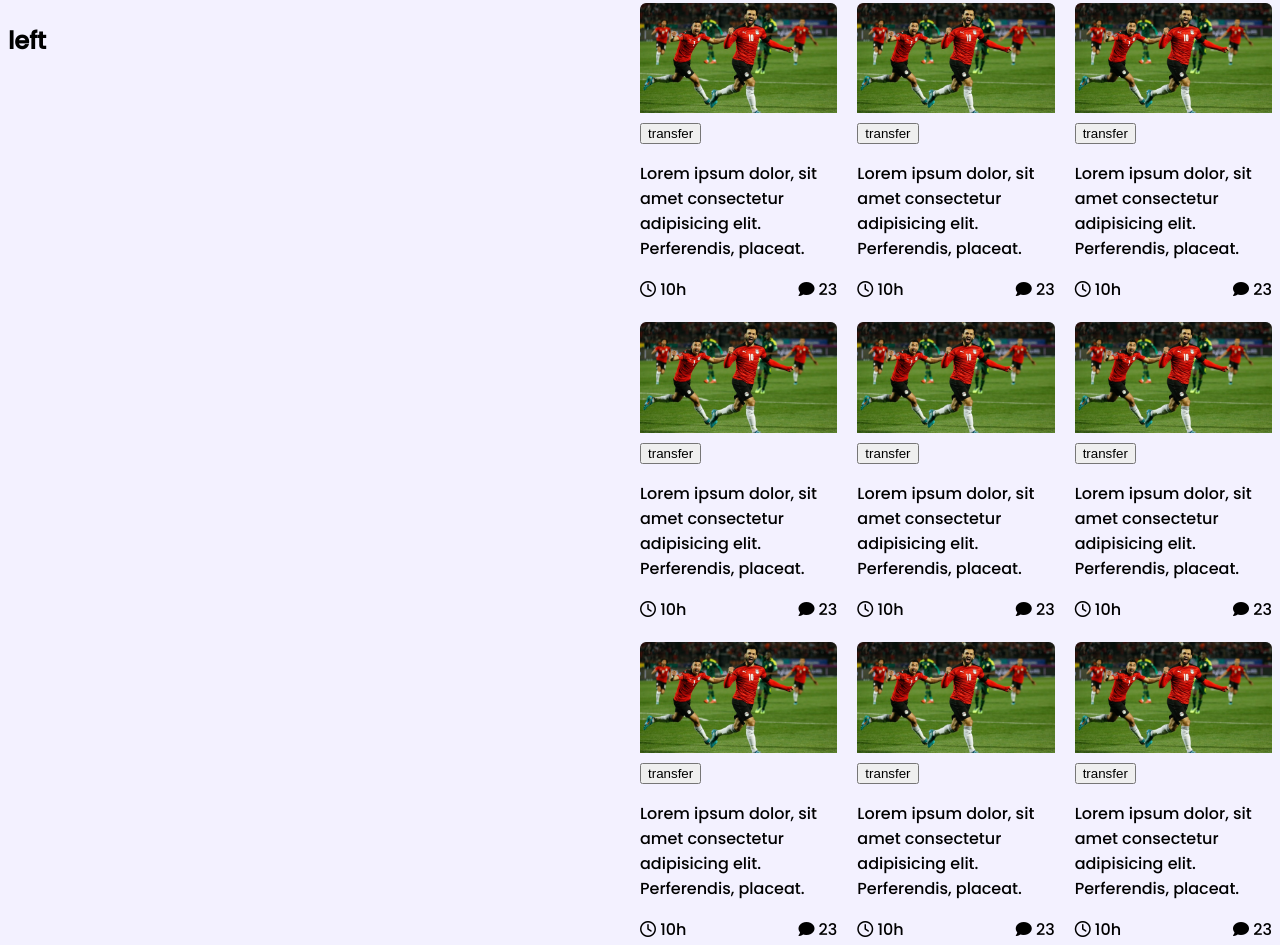
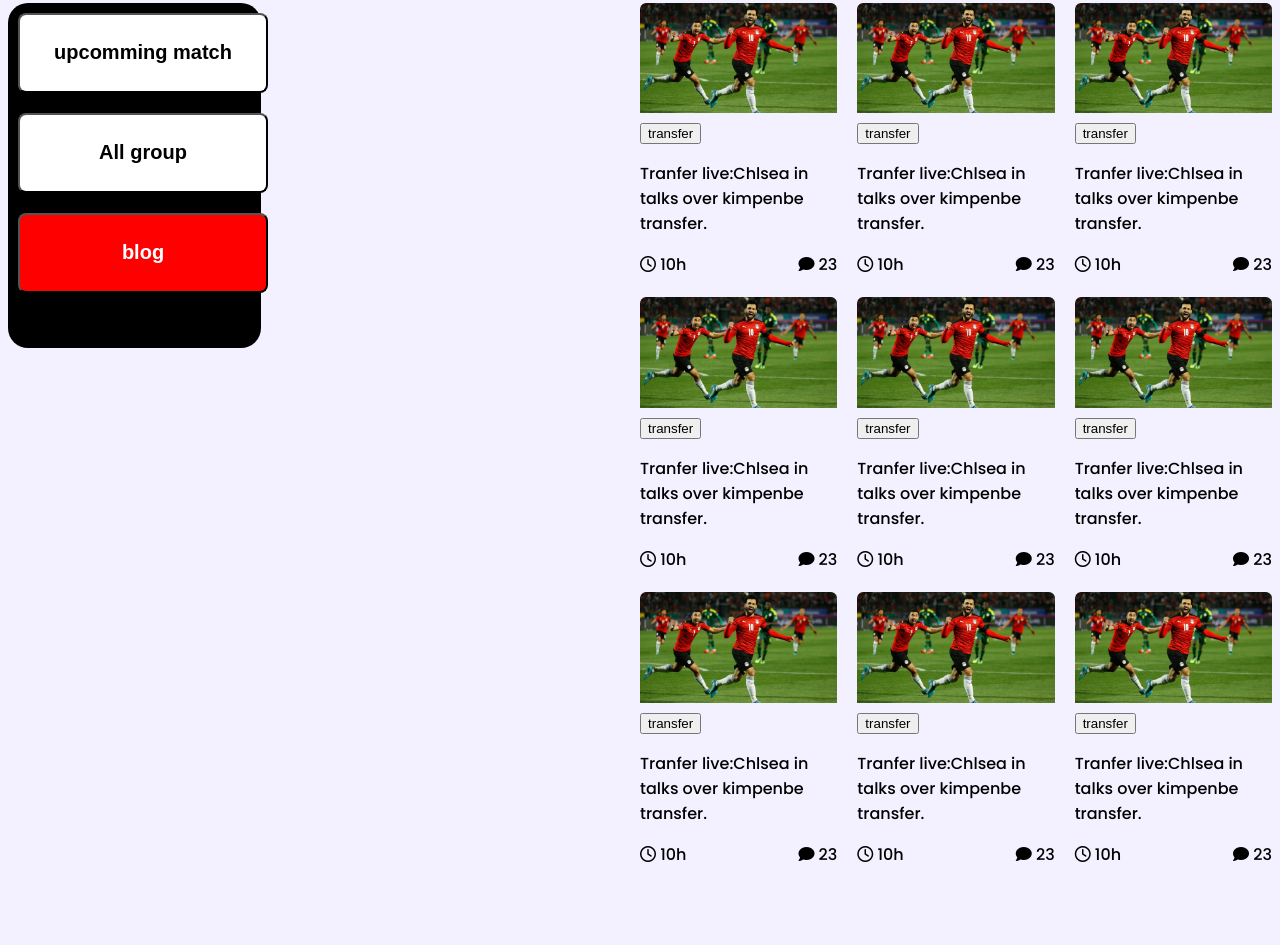
Before and after one commit to tanvir8685/world-cup, a plain HTML site: page index.html in a window 1280 px wide. Shown: the part 538-1483 px from the top of the page. Drawn offline with Linux system fonts and the light colour scheme.

Commit message:
3rd attemp

```diff
--- a/index.html
+++ b/index.html
@@ -20,7 +20,7 @@
                     <h1 class="white">The greatest </h1>
                     <h1 class="white">Show in the</h1>
                     <h1 class="white">World</h1>
-                    <p class="white">Lorem ipsum dolor sit, amet consectetur adipisicing elit. Similique, doloribus!</p>
+                    <p class="white">After four year the time is comming. The world is ready for it.It will make the people happy again</p>
                     <button type="button" class="button">
                         <span class="button-text">watch live</span>
                         <span class="button-icon"><i class="fa-solid fa-arrow-right-long"></i></span>
@@ -43,15 +43,24 @@
 
         <section class="lower-part">
             <div class="container">
+
+            <!-- lower-part left-side -->
                 <div class="left-side">
-                    <h2>left</h2>
+                    <div class="button-area" >
 
+
+
+                        <button class="btn" >upcomming match</button><br>
+                        <button class="btn">All group</button><br>
+                        <button class="btn-red">blog</button>
+                    </div>
+                    <!-- lower-part right-side -->
                 </div>
                 <div class="right-side">
                     <div class="player">
                         <img src="assets/Blog Image.png" alt="">
                         <button>transfer</button>
-                        <p class="pera">Lorem ipsum dolor, sit amet consectetur adipisicing elit. Perferendis, placeat.</p>
+                        <p class="pera">Tranfer live:Chlsea in talks over kimpenbe transfer.</p>
                         <div class="icons">
                             <div class="hour">
                                 <i class="fa-regular fa-clock"></i>
@@ -70,7 +79,7 @@
                     <div class="player">
                         <img src="assets/Blog Image.png" alt="">
                         <button>transfer</button>
-                        <p class="pera">Lorem ipsum dolor, sit amet consectetur adipisicing elit. Perferendis, placeat.</p>
+                        <p class="pera">Tranfer live:Chlsea in talks over kimpenbe transfer.</p>
                         <div class="icons">
                             <div class="hour">
                                 <i class="fa-regular fa-clock"></i>
@@ -88,7 +97,7 @@
                     <div class="player">
                         <img src="assets/Blog Image.png" alt="">
                         <button>transfer</button>
-                        <p class="pera">Lorem ipsum dolor, sit amet consectetur adipisicing elit. Perferendis, placeat.</p>
+                        <p class="pera">Tranfer live:Chlsea in talks over kimpenbe transfer.</p>
                         <div class="icons">
                             <div class="hour">
                                 <i class="fa-regular fa-clock"></i>
@@ -106,7 +115,7 @@
                     <div class="player">
                         <img src="assets/Blog Image.png" alt="">
                         <button>transfer</button>
-                        <p class="pera">Lorem ipsum dolor, sit amet consectetur adipisicing elit. Perferendis, placeat.</p>
+                        <p class="pera">Tranfer live:Chlsea in talks over kimpenbe transfer.</p>
                         <div class="icons">
                             <div class="hour">
                                 <i class="fa-regular fa-clock"></i>
@@ -124,7 +133,7 @@
                     <div class="player">
                         <img src="assets/Blog Image.png" alt="">
                         <button>transfer</button>
-                        <p class="pera">Lorem ipsum dolor, sit amet consectetur adipisicing elit. Perferendis, placeat.</p>
+                        <p class="pera">Tranfer live:Chlsea in talks over kimpenbe transfer.</p>
                         <div class="icons">
                             <div class="hour">
                                 <i class="fa-regular fa-clock"></i>
@@ -142,7 +151,7 @@
                     <div class="player">
                         <img src="assets/Blog Image.png" alt="">
                         <button>transfer</button>
-                        <p class="pera">Lorem ipsum dolor, sit amet consectetur adipisicing elit. Perferendis, placeat.</p>
+                        <p class="pera">Tranfer live:Chlsea in talks over kimpenbe transfer.</p>
                         <div class="icons">
                             <div class="hour">
                                 <i class="fa-regular fa-clock"></i>
@@ -160,7 +169,7 @@
                     <div class="player">
                         <img src="assets/Blog Image.png" alt="">
                         <button>transfer</button>
-                        <p class="pera">Lorem ipsum dolor, sit amet consectetur adipisicing elit. Perferendis, placeat.</p>
+                        <p class="pera">Tranfer live:Chlsea in talks over kimpenbe transfer.</p>
                         <div class="icons">
                             <div class="hour">
                                 <i class="fa-regular fa-clock"></i>
@@ -178,7 +187,7 @@
                     <div class="player">
                         <img src="assets/Blog Image.png" alt="">
                         <button>transfer</button>
-                        <p class="pera">Lorem ipsum dolor, sit amet consectetur adipisicing elit. Perferendis, placeat.</p>
+                        <p class="pera">Tranfer live:Chlsea in talks over kimpenbe transfer.</p>
                         <div class="icons">
                             <div class="hour">
                                 <i class="fa-regular fa-clock"></i>
@@ -196,7 +205,7 @@
                     <div class="player">
                         <img src="assets/Blog Image.png" alt="">
                         <button>transfer</button>
-                        <p class="pera">Lorem ipsum dolor, sit amet consectetur adipisicing elit. Perferendis, placeat.</p>
+                        <p class="pera">Tranfer live:Chlsea in talks over kimpenbe transfer.</p>
                         <div class="icons">
                             <div class="hour">
                                 <i class="fa-regular fa-clock"></i>
--- a/style.css
+++ b/style.css
@@ -28,12 +28,14 @@ h1{
     color: white;
 }
 
+
 .black{
     display: flex;
     background-color:black;
     padding: 20px;
     border-radius: 30px;
 }
+
 
 .button{
 
@@ -52,11 +54,48 @@ h1{
 .container{
     display: grid;
     grid-template-columns: repeat(2,1fr);
+
 }
+/* lower part left side */
+.button-area{
+    border-radius: 20px;
+    height: 40%;
+    background-color: black;
+    width: 40%;
+
+}
+
+
+.btn{
+    font-size: 20px;
+    font-weight: 700;
+    padding: 10px;
+    background-color:white;
+    border-radius: 8px;
+    width: 250px;
+    margin: 10px;
+    height: 80px;
+}
+ .btn-red{
+    color: white;
+    font-size: 20px;
+    font-weight: 700;
+    padding: 10px;
+    background-color:red;
+    border-radius: 8px;
+    width: 250px;
+    margin: 10px;
+    height: 80px;
+}
+
+/* lowwer part rigt side--- */
+
+
 .right-side{
     display: grid;
     grid-template-columns: repeat(3,1fr);
     grid-gap: 20px;
+
 }
 .player img{
         width: 100%;}
```
